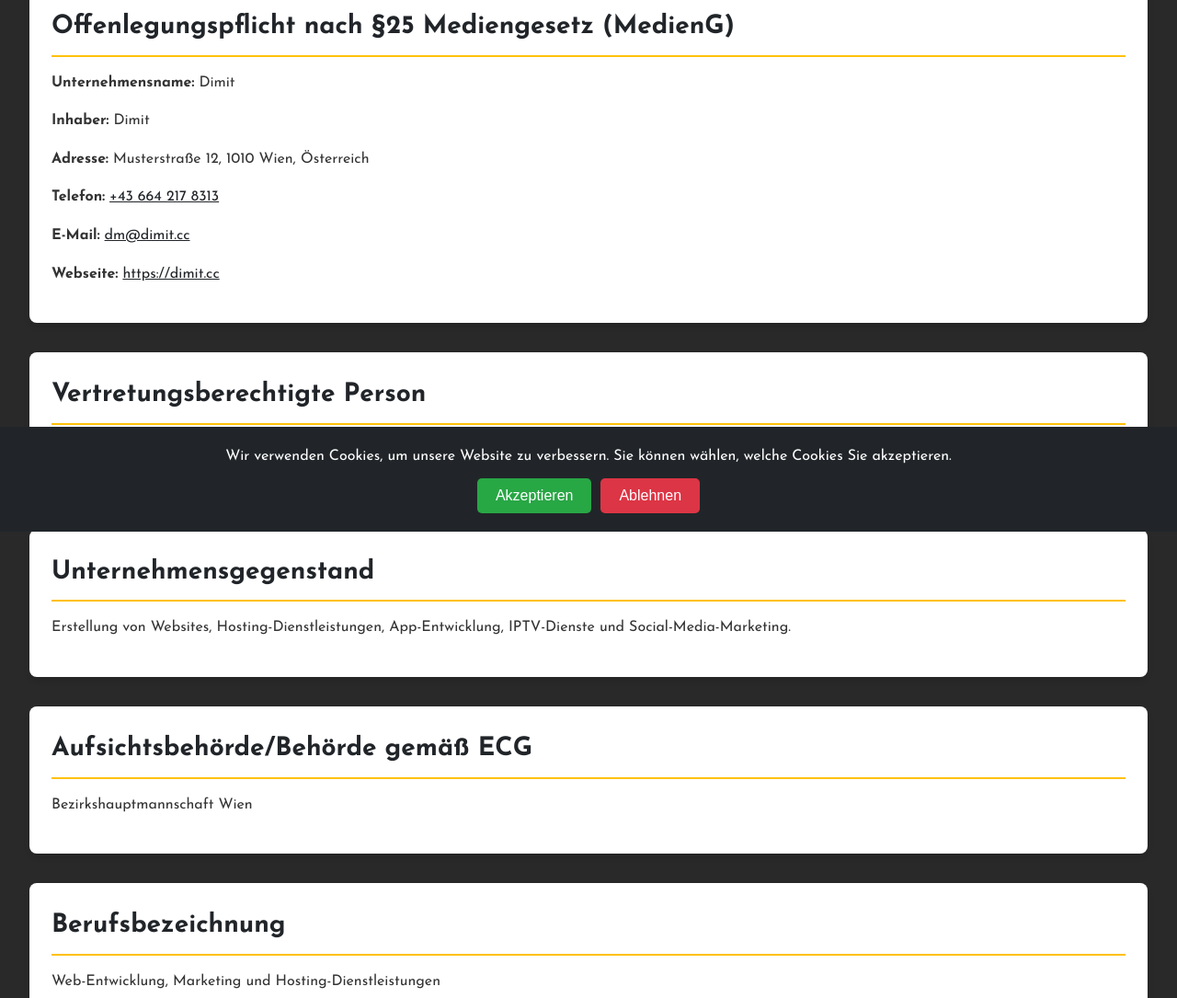
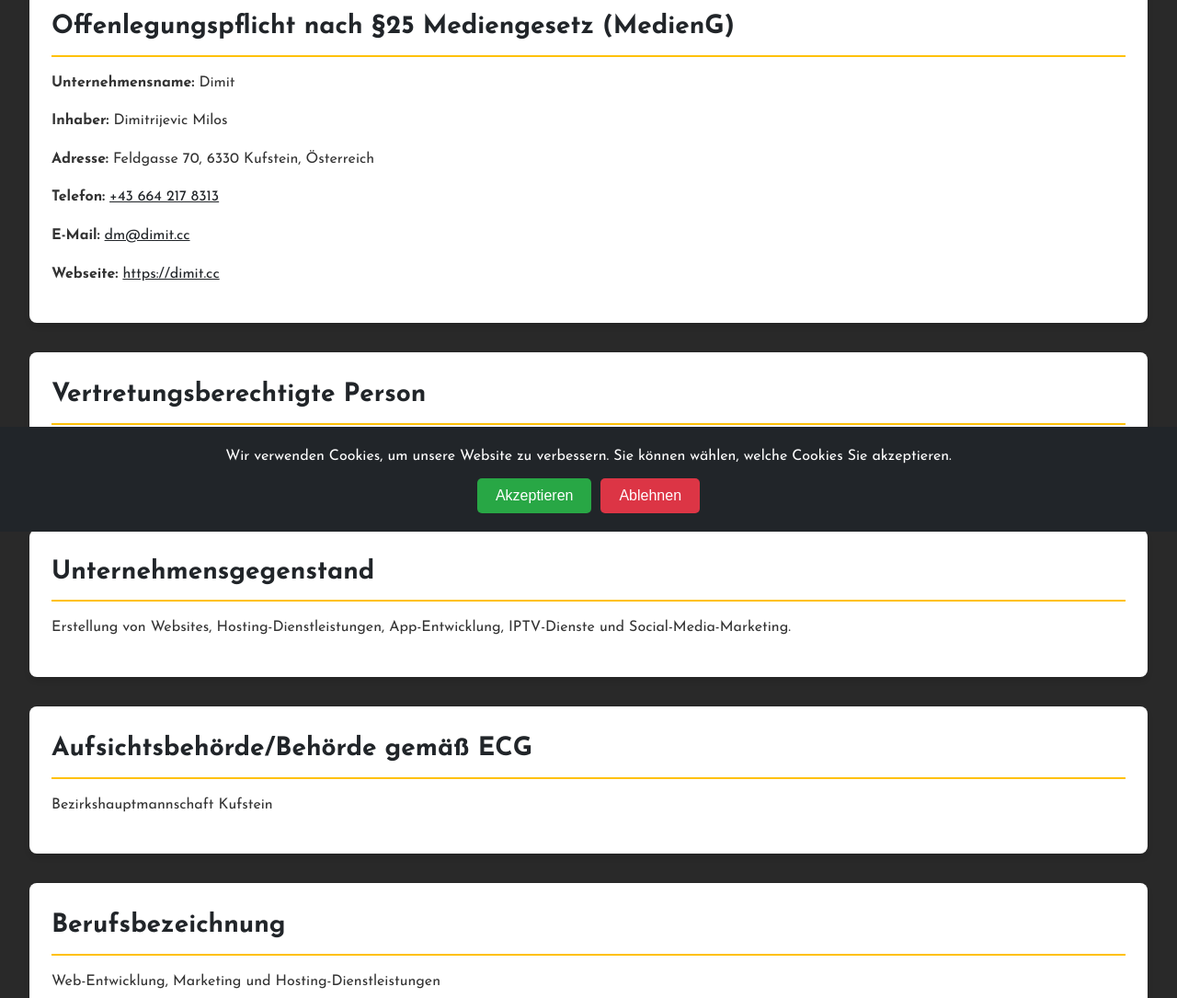
Before and after one commit to milosdimi/pokedex, a plain HTML site: page impressum.html in a window 1280 px wide. Shown: the part 222-1307 px from the top of the page at 92% size. Drawn offline with nearby package versions, Linux system fonts and the light colour scheme.

Commit message:
impressung eddit final update

```diff
--- a/impressum.html
+++ b/impressum.html
@@ -20,8 +20,8 @@
     <section>
         <h2>Angaben gemäß §5 E-Commerce-Gesetz (ECG), §4 Mediengesetz (MedienG) und Offenlegungspflicht nach §25 Mediengesetz (MedienG)</h2>
         <p><strong>Unternehmensname:</strong> Dimit</p>
-        <p><strong>Inhaber:</strong> Dimit</p>
-        <p><strong>Adresse:</strong> Musterstraße 12, 1010 Wien, Österreich</p>
+        <p><strong>Inhaber:</strong> Dimitrijevic Milos</p>
+        <p><strong>Adresse:</strong> Feldgasse 70, 6330 Kufstein, Österreich</p>
         <p><strong>Telefon:</strong> <a href="tel:+436642178313">+43 664 217 8313</a></p>
         <p><strong>E-Mail:</strong> <a href="mailto:dm@dimit.cc">dm@dimit.cc</a></p>
         <p><strong>Webseite:</strong> <a href="https://dimit.cc">https://dimit.cc</a></p>
@@ -39,7 +39,7 @@
 
     <section>
         <h2>Aufsichtsbehörde/Behörde gemäß ECG</h2>
-        <p>Bezirkshauptmannschaft Wien</p>
+        <p>Bezirkshauptmannschaft Kufstein</p>
     </section>
 
     <section>
```
